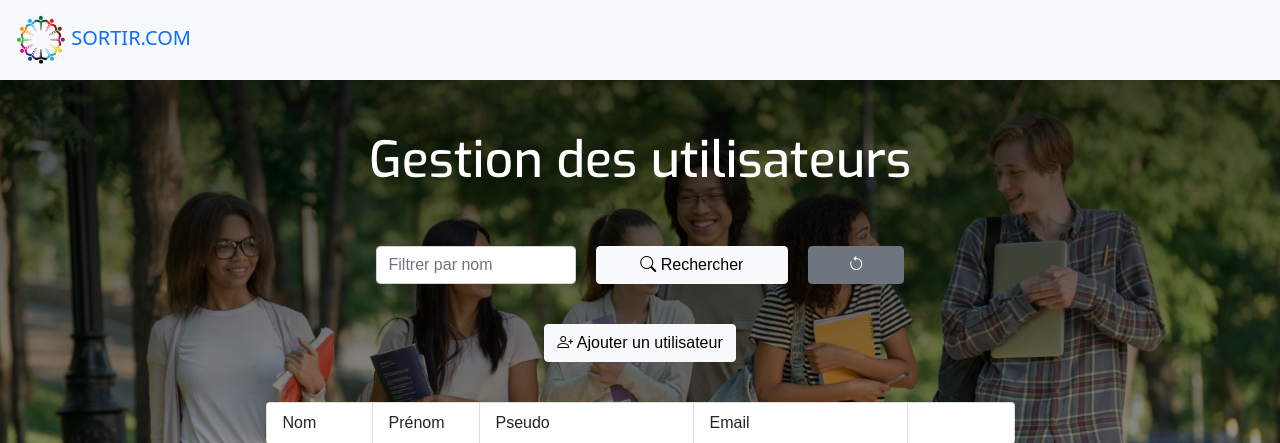
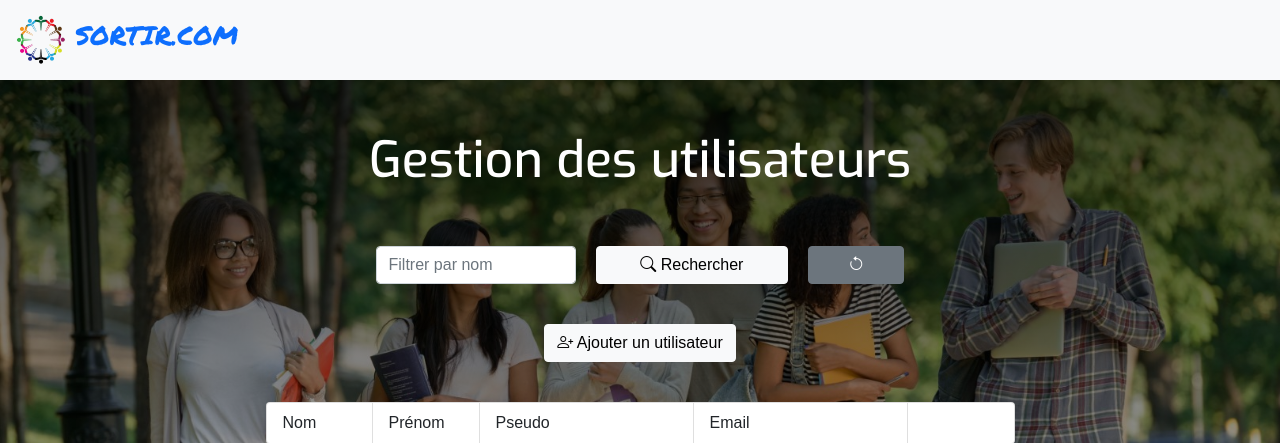
Before and after one commit to Farrowlia/sortir, a Symfony app: template templates/admin/gererLesUsers.html.twig in a window 1280 px wide. Shown: the top 443 px of the page. Run offline with Twig, Linux system fonts and the light colour scheme; the template is opened without the code that fills it: most values are stand-ins (such as "Sample title", 1, 10 or a date in 2020); some libraries are stand-ins or nearby versions; some web fonts are replaced.

Commit message:
Modif navbar

```diff
--- a/templates/inc/navbar.html.twig
+++ b/templates/inc/navbar.html.twig
@@ -1,5 +1,5 @@
 <nav class="navbar navbar-expand-lg p-3 bg-light" style="height: 10vh;"> <a class="navbar-brand" href="{{ path('main') }}"><img
-                src="{{ asset('images/prop_icone_sortir.png') }}" alt="Sortir.com" style="height: 50px"> SORTIR.COM</a> <button class="navbar-toggler" type="button" data-toggle="collapse" data-target="#navbarSupportedContent" aria-controls="navbarSupportedContent" aria-expanded="false" aria-label="Toggle navigation"> <span class="navbar-toggler-icon"></span> </button>
+                src="{{ asset('images/prop_icone_sortir.png') }}" alt="Sortir.com" style="height: 50px;font-family: 'Permanent Marker', cursive;"><span style="font-family: 'Permanent Marker', cursive;font-size: 1.3em"> SORTIR.COM</span></a><button class="navbar-toggler" type="button" data-toggle="collapse" data-target="#navbarSupportedContent" aria-controls="navbarSupportedContent" aria-expanded="false" aria-label="Toggle navigation"> <span class="navbar-toggler-icon"></span> </button>
     <div class="collapse navbar-collapse" id="navbarSupportedContent">
         <ul class="navbar-nav mr-auto">
             {#            <li {% if app.request.get('_route') == 'main' %} class="nav-item active" {% else %} class="nav-item" {% endif %}> <a class="nav-link" href="{{ path('main') }}">SORTIE</a></li>#}
```
